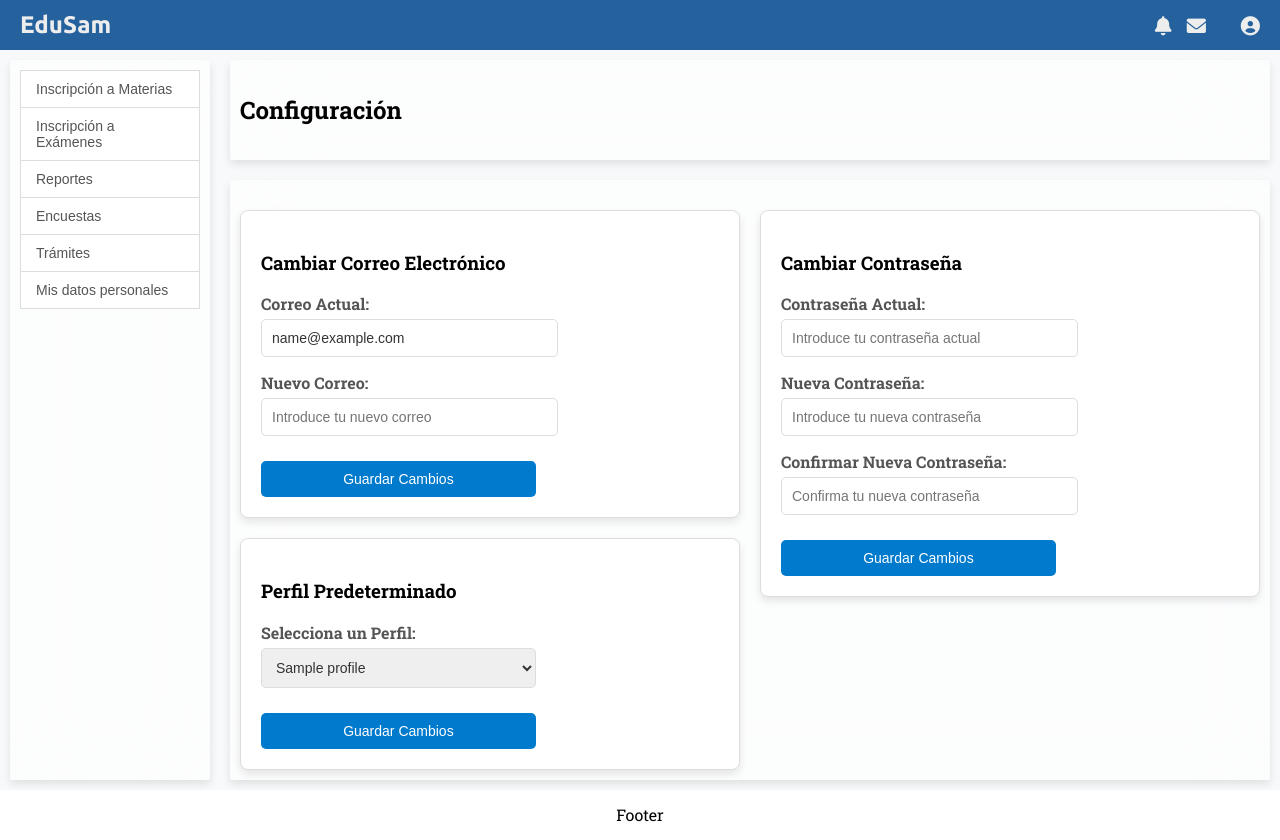
After one commit to SantiagoDarnes/edu-sam, a Flask app: page /settings/ in a window 1280 px wide. The commit adds this page. Run offline with Flask 3, Linux system fonts and the light colour scheme; the visitor is signed in with stand-in values (Sample User, id 1); tables that the repository leaves empty hold one stand-in row (values such as "Sample post").

Commit message:
Create settings-back-front

```diff
--- a/app/__init__.py
+++ b/app/__init__.py
@@ -34,4 +34,7 @@ def create_app(config_class=Config):
     from app.modules.personal_data import bp as personal_data_bp
     app.register_blueprint(personal_data_bp, url_prefix='/personal_data')
 
+    from app.modules.settings import bp as settings_bp
+    app.register_blueprint(settings_bp, url_prefix='/settings')
+
     return app
--- a/app/models/profile.py
+++ b/app/models/profile.py
@@ -9,3 +9,7 @@ class Profile(db.Model):
 
     def __repr__(self):
         return self.name
+
+    @staticmethod
+    def get_default_profile(user_id):
+        return Profile.query.filter_by(name='default').first()
--- /dev/null
+++ b/app/modules/settings/__init__.py
@@ -0,0 +1,5 @@
+from flask import Blueprint
+
+bp = Blueprint('settings', __name__)
+
+from app.modules.settings import routes
--- /dev/null
+++ b/app/modules/settings/routes.py
@@ -0,0 +1,78 @@
+from flask import render_template, request, redirect, url_for, flash
+from werkzeug.security import generate_password_hash
+
+from app.modules.settings import bp
+from app.auth import AuthService, login_required
+from app.models.profile import Profile
+
+auth_service = AuthService()
+
+@bp.route("/")
+@login_required
+def index():
+    user = auth_service.get_current_user()
+    emial = user.email
+    default_profile = Profile.get_default_profile(user.id)
+    profiles = user.profiles
+    return render_template("settings.html", emial=emial, default_profile=default_profile, profiles=profiles)
+
+
+@bp.route('/change_email', methods=['POST'])
+@login_required
+def change_email():
+    user = auth_service.get_current_user()
+    new_email = request.form.get('new_email')
+
+    if not new_email:
+        flash("El nuevo correo no puede estar vacío.")
+        return redirect(url_for('settings.index'))
+
+    # Actualizar el correo
+    user.email = new_email
+    user.update()
+    flash("Correo actualizado correctamente.")
+    return redirect(url_for('settings.index'))
+
+
+@bp.route('/change_profile', methods=['POST'])
+@login_required
+def change_profile():
+    user = auth_service.get_current_user()
+    new_profile_id = request.form.get('default_profile')
+
+    if not new_profile_id:
+        flash("Debe seleccionar un perfil.")
+        return redirect(url_for('settings.index'))
+
+    # Actualizar el perfil predeterminado
+    user.default_profile = new_profile_id
+    user.update()
+    flash("Perfil predeterminado actualizado correctamente.")
+    return redirect(url_for('settings.index'))
+
+
+@bp.route('/change_password', methods=['POST'])
+@login_required
+def change_password():
+    user = auth_service.get_current_user()
+    current_password = request.form.get('current_password')
+    new_password = request.form.get('new_password')
+    confirm_password = request.form.get('confirm_password')
+
+    if not current_password or not new_password or not confirm_password:
+        flash("Todos los campos son obligatorios.")
+        return redirect(url_for('settings.index'))
+
+    if not user.check_password(current_password):
+        flash("La contraseña actual es incorrecta.")
+        return redirect(url_for('settings.index'))
+
+    if new_password != confirm_password:
+        flash("Las contraseñas nuevas no coinciden.")
+        return redirect(url_for('settings.index'))
+
+    # Actualizar la contraseña
+    user.password = generate_password_hash(new_password)
+    user.update()
+    flash("Contraseña actualizada correctamente.")
+    return redirect(url_for('settings.index'))
--- a/app/static/css/styles.css
+++ b/app/static/css/styles.css
@@ -329,3 +329,90 @@ main {
         flex: 1 1 100%; /* Las tarjetas ocupan el ancho completo en pantallas pequeñas */
     }
 }
+
+
+
+
+
+
+
+
+
+/* Contenedor general dividido en dos columnas */
+.settings-container {
+    display: flex;
+    gap: 20px;
+    margin-top: 20px;
+}
+
+/* Columna izquierda */
+.settings-left {
+    flex: 1; /* Ocupa más espacio */
+    display: flex;
+    flex-direction: column;
+    gap: 20px;
+}
+
+/* Columna derecha */
+.settings-right {
+    flex: 1; /* Ocupa menos espacio */
+}
+
+/* Tarjetas de configuración */
+.settings-card {
+    background-color: #ffffff;
+    border: 1px solid #ddd;
+    border-radius: 8px;
+    box-shadow: 0px 4px 8px rgba(0, 0, 0, 0.1);
+    padding: 20px;
+    transition: transform 0.3s ease, box-shadow 0.3s ease;
+}
+
+.settings-card:hover {
+    transform: translateY(-5px); /* Efecto hover */
+    box-shadow: 0px 8px 16px rgba(0, 0, 0, 0.2);
+}
+
+/* Formularios */
+.settings-card form label {
+    display: block;
+    margin-bottom: 5px;
+    font-weight: bold;
+    color: #555;
+}
+
+.settings-card form input,
+.settings-card form select {
+    width: 60%;
+    padding: 10px;
+    margin-bottom: 15px;
+    border: 1px solid #ddd;
+    border-radius: 5px;
+    font-size: 14px;
+    color: #333;
+}
+
+.settings-card form input:focus,
+.settings-card form select:focus {
+    border-color: #007acc;
+    outline: none;
+}
+
+/* Botón de guardar cambios */
+.settings-card form button {
+    display: block; /* Botón ocupa toda la línea */
+    width: 60%; /* Asegura que no quede alineado horizontalmente */
+    padding: 10px 15px;
+    margin-top: 10px; /* Separación superior */
+    background-color: #007acc;
+    color: #fff;
+    border: none;
+    border-radius: 5px;
+    font-size: 14px;
+    cursor: pointer;
+    transition: background-color 0.3s ease;
+}
+
+.settings-card form button:hover {
+    background-color: #005f99;
+}
--- a/app/templates/base.html
+++ b/app/templates/base.html
@@ -30,7 +30,7 @@
                 <div class="profile-menu-container">
                     <a href="#" class="icon" id="profile-icon"><i class="fas fa-user-circle"></i></a>
                     <div class="profile-menu" id="profile-menu">
-                        <a href="#" class="menu-item">
+                        <a href="{{ url_for('settings.index') }}" class="menu-item">
                             <i class="fas fa-cog"></i> Configuración
                         </a>
                         <a href="{{ url_for('login.logout') }}" class="menu-item">
--- /dev/null
+++ b/app/templates/settings.html
@@ -0,0 +1,63 @@
+{% extends 'base.html' %}
+
+{% block title %}Configuración - EduSam{% endblock %}
+
+{% block top_bar %}
+    <h2>Configuración</h2>
+{% endblock %}
+
+{% block content %}
+<div class="settings-container">
+    <div class="settings-left">
+        <!-- Sección para cambiar correo -->
+        <div class="settings-card">
+            <h3>Cambiar Correo Electrónico</h3>
+            <form action="{{ url_for('settings.change_email') }}" method="POST">
+                <label for="current-email">Correo Actual:</label>
+                <input type="email" id="current-email" value="{{ emial }}" readonly>
+
+                <label for="new-email">Nuevo Correo:</label>
+                <input type="email" id="new-email" name="new_email" placeholder="Introduce tu nuevo correo" required>
+
+                <button type="submit" class="btn-save">Guardar Cambios</button>
+            </form>
+        </div>
+
+        <!-- Sección para cambiar perfil predeterminado -->
+        <div class="settings-card">
+            <h3>Perfil Predeterminado</h3>
+            <form action="{{ url_for('settings.change_profile') }}" method="POST">
+                <label for="profile-select">Selecciona un Perfil:</label>
+                <select id="profile-select" name="default_profile" required>
+                    {% for profile in profiles %}
+                    <option value="{{ profile.id }}" {% if profile.id == default_profile.id %}selected{% endif %}>
+                        {{ profile.name }}
+                    </option>
+                    {% endfor %}
+                </select>
+
+                <button type="submit" class="btn-save">Guardar Cambios</button>
+            </form>
+        </div>
+    </div>
+
+    <div class="settings-right">
+        <!-- Sección para cambiar contraseña -->
+        <div class="settings-card">
+            <h3>Cambiar Contraseña</h3>
+            <form action="{{ url_for('settings.change_password') }}" method="POST">
+                <label for="current-password">Contraseña Actual:</label>
+                <input type="password" id="current-password" name="current_password" placeholder="Introduce tu contraseña actual" required>
+
+                <label for="new-password">Nueva Contraseña:</label>
+                <input type="password" id="new-password" name="new_password" placeholder="Introduce tu nueva contraseña" required>
+
+                <label for="confirm-password">Confirmar Nueva Contraseña:</label>
+                <input type="password" id="confirm-password" name="confirm_password" placeholder="Confirma tu nueva contraseña" required>
+
+                <button type="submit" class="btn-save">Guardar Cambios</button>
+            </form>
+        </div>
+    </div>
+</div>
+{% endblock %}
```
Also changed, not shown: app/models/person.py (+10 -2 lines).
